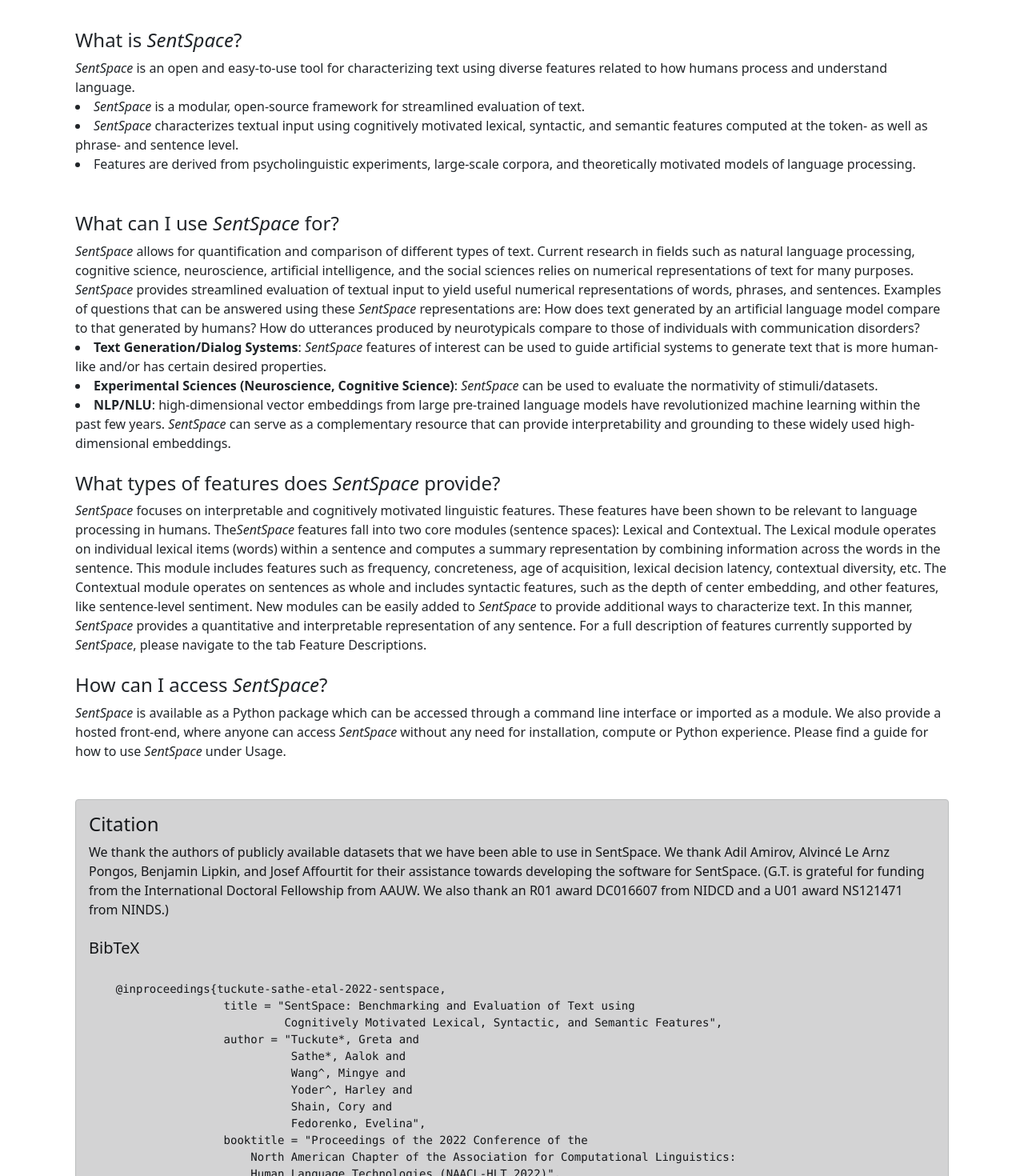
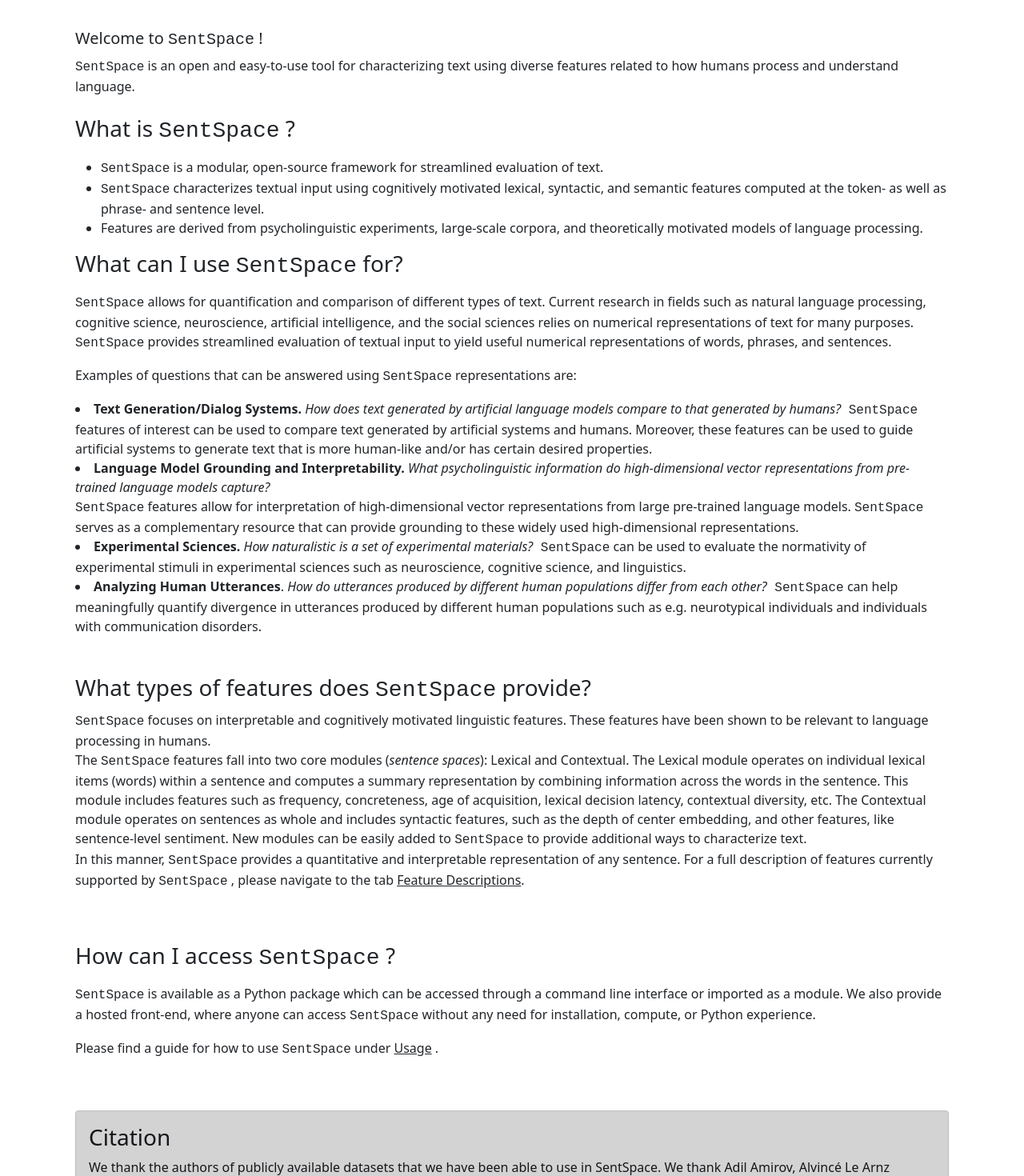
Before and after one commit to evlabwebapps/sentspace-web, a React (Create React App) app: page /#/ in a window 1280 px wide. Shown: the part 60-1530 px from the top of the page at 80% size. Built offline with nearby package versions, Linux system fonts and the light colour scheme.

Commit message:
textual formatting edits on Home and FeatureInfo pages

```diff
--- a/src/pages/Home.jsx
+++ b/src/pages/Home.jsx
@@ -2,22 +2,23 @@
 import { Container } from "react-bootstrap";
 
 
-const citation_text = `
-    @inproceedings{tuckute-sathe-etal-2022-sentspace,
-                    title = "SentSpace: Benchmarking and Evaluation of Text using
-                             Cognitively Motivated Lexical, Syntactic, and Semantic Features",
+const bibtex = `
+    @inproceedings{
+        tuckute-sathe-etal-2022-sentspace,
+        title = "SentSpace: Benchmarking and Evaluation of Text using Cognitively Motivated Lexical,
+                 Syntactic, and Semantic Features",
         author = "Tuckute*, Greta and
                   Sathe*, Aalok and
                   Wang^, Mingye and
                   Yoder^, Harley and
                   Shain, Cory and
                   Fedorenko, Evelina",
-                    booktitle = "Proceedings of the 2022 Conference of the
-                        North American Chapter of the Association for Computational Linguistics:
-                        Human Language Technologies (NAACL-HLT 2022)",
+        booktitle = "Proceedings of the 2022 Conference of the North American Chapter of
+                     the Association for Computational Linguistics: Human Language
+                     Technologies (NAACL-HLT 2022)",
         month = "jul",
         year = "2022",
-                    address = "Seattle, WA and online",
+        address = "Seattle, WA, USA",
         publisher = "Association for Computational Linguistics",
         url = "https://github.com/sentspace/NAACL-HLT-2022/blob/main/NAACL_HLT_2022_SystemDemo_paper28_Camera_Ready.pdf",
         doi = "TBD",
@@ -31,78 +32,52 @@
             {/* <h2>SentSpace</h2> */}
 
 
+            <h5>Welcome to   <span style={{"fontFamily": "monospace"}}>  SentSpace</span>  !</h5>
 
-            <h4>What is <i>SentSpace</i>?</h4>
+              <span style={{"fontFamily": "monospace"}}>  SentSpace</span>   is an open and easy-to-use tool for characterizing text using diverse features related to how humans process and understand language.
 
-            <i>SentSpace</i> is an open and easy-to-use tool for characterizing text using diverse features
-            related to how humans process and understand language.
+            <br/> <br/>
+            <p><h3>What is   <span style={{"fontFamily": "monospace"}}>  SentSpace</span>  ?</h3></p>
+            <ul>
+                <li>  <span style={{"fontFamily": "monospace"}}>  SentSpace</span>   is a modular, open-source framework for streamlined evaluation of text.</li>
+                <li>  <span style={{"fontFamily": "monospace"}}>  SentSpace</span>   characterizes textual input using cognitively motivated lexical, syntactic, and semantic features computed at the token- as well as phrase- and sentence level.&nbsp;</li>
+                <li>Features are derived from psycholinguistic experiments, large-scale corpora, and theoretically motivated models of language processing.</li>
+            </ul>
 
-            <li> <i>SentSpace</i> is a modular, open-source framework for streamlined evaluation of text. </li>
-            <li> <i>SentSpace</i> characterizes textual input using cognitively motivated lexical, syntactic, and semantic features computed at the token- as well as phrase- and sentence level. </li>
-            <li> Features are derived from psycholinguistic experiments, large-scale corpora, and theoretically motivated models of language processing. </li>
+            <p><h3>What can I use   <span style={{ "fontFamily": "monospace" }}>SentSpace</span>   for?</h3></p>
+            <p>  <span style={{ "fontFamily": "monospace" }}>SentSpace</span>   allows for quantification and comparison of different types of text. Current research in fields such as natural language processing, cognitive science, neuroscience, artificial intelligence, and the social sciences relies on numerical representations of text for many purposes.   <span style={{ "fontFamily": "monospace" }}>SentSpace</span>   provides streamlined evaluation of textual input to yield useful numerical representations of words, phrases, and sentences.</p>
+
+            <p>Examples of questions that can be answered using   <span style={{"fontFamily": "monospace"}}>  SentSpace</span>   representations are:&nbsp;</p>
+            <li><strong>Text Generation/Dialog Systems. </strong><em>How does text generated by artificial language models compare to that generated by humans?</em>
+            <span style={{"fontFamily": "monospace"}}>  SentSpace</span>   features of interest can be used to compare text generated by artificial systems and humans. Moreover, these features can be used to guide artificial systems to generate text that is more human-like and/or has certain desired properties.</li>
+            <li><strong>Language Model Grounding and Interpretability. </strong><em>What psycholinguistic information do high-dimensional vector representations from pre-trained language models capture?</em> <br/>
+              <span style={{"fontFamily": "monospace"}}>  SentSpace</span>  features allow for interpretation of high-dimensional vector representations from large pre-trained language models.   <span style={{"fontFamily": "monospace"}}>  SentSpace</span>   serves as a complementary resource that can provide grounding to these widely used high-dimensional representations.</li>
+            <li><strong>Experimental Sciences. </strong><em>How naturalistic is a set of experimental materials?</em>
+              <span style={{"fontFamily": "monospace"}}>  SentSpace</span>   can be used to evaluate the normativity of experimental stimuli in experimental sciences such as neuroscience, cognitive science, and linguistics.</li>
+            <li><strong>Analyzing Human Utterances</strong>. <em>How do utterances produced by different human populations differ from each other?</em>
+              <span style={{"fontFamily": "monospace"}}>  SentSpace</span>   can help meaningfully quantify divergence in utterances produced by different human populations such as e.g. neurotypical individuals and individuals with communication disorders.&nbsp;</li>
 
 
-            <br /> <br />
-            <h4> What can I use <i>SentSpace</i> for? </h4>
+            <br/><br/>
+            <h3>What types of features does  <span style={{"fontFamily": "monospace"}}>  SentSpace</span>  provide?</h3>
+              <span style={{"fontFamily": "monospace"}}>  SentSpace</span>   focuses on interpretable and cognitively motivated linguistic features. These features have been shown to be relevant to language processing in humans.
+            <br/>
+            The   <span style={{"fontFamily": "monospace"}}>  SentSpace</span>   features fall into two core modules (<em>sentence spaces</em>): Lexical and Contextual.
+            The Lexical module operates on individual lexical items (words) within a sentence and computes a summary representation by combining information across the words in the sentence. This module includes features such as frequency, concreteness, age of acquisition, lexical decision latency, contextual diversity, etc.
+            The Contextual module operates on sentences as whole and includes syntactic features, such as the depth of center embedding, and other features, like sentence-level sentiment.
+            New modules can be easily added to   <span style={{"fontFamily": "monospace"}}>  SentSpace</span>   to provide additional ways to characterize text.
+            <p>In this manner,   <span style={{"fontFamily": "monospace"}}>  SentSpace</span>   provides a quantitative and interpretable
+            representation of any sentence. For a full description of features currently supported
+            by   <span style={{"fontFamily": "monospace"}}>  SentSpace</span>  , please navigate to the tab   <span style={{ "text-decoration": "underline" }}>Feature Descriptions</span>.</p>
 
-            <i>SentSpace</i> allows for quantification and comparison of different types of text. Current
-            research in fields such as natural language processing, cognitive science, neuroscience,
-            artificial intelligence, and the social sciences relies on numerical representations of
-            text for many purposes. <i>SentSpace</i> provides streamlined evaluation of textual input to
-            yield useful numerical representations of words, phrases, and sentences.
-
-            Examples of questions that can be answered using these <i>SentSpace</i> representations are:
-            How does text generated by an artificial language model compare to that generated by
-            humans? How do utterances produced by neurotypicals compare to those of individuals with
-            communication disorders?
-
-            <li><b>Text Generation/Dialog Systems</b>: <i>SentSpace</i> features of interest can be used to guide artificial
-            systems to generate text that is more human-like and/or has certain desired properties.</li>
-            <li><b>Experimental Sciences (Neuroscience, Cognitive Science)</b>: <i>SentSpace</i> can be used to evaluate the
-            normativity of stimuli/datasets.</li>
-            <li><b>NLP/NLU</b>: high-dimensional vector embeddings from large pre-trained
-            language models have revolutionized machine learning within the past few years. <i>SentSpace</i> can serve
-            as a complementary resource that can provide interpretability and grounding to these widely used
-            high-dimensional embeddings.</li>
-
-
-            <br />
-
-            <h4>What types of features does <i>SentSpace</i> provide?</h4>
-
-            <i>SentSpace</i> focuses on interpretable and cognitively motivated linguistic features.
-            These features have been shown to be relevant to language processing in humans.  The
-            <i>SentSpace</i> features fall into two core modules (sentence spaces): Lexical and
-            Contextual.
-
-            The Lexical module operates on individual lexical items (words) within a sentence and computes a
-            summary representation by combining information across the words in the sentence. This module
-            includes features such as frequency, concreteness, age of acquisition, lexical decision latency,
-            contextual diversity, etc.
-
-            The Contextual module operates on sentences as whole and includes syntactic features,
-            such as the depth of center embedding, and other features, like sentence-level
-            sentiment.
-
-            New modules can be easily added to <i>SentSpace</i> to provide additional ways to characterize
-            text.  In this manner, <i>SentSpace</i> provides a quantitative and interpretable
-            representation of any sentence.  For a full description of features currently supported
-            by <i>SentSpace</i>, please navigate to the tab Feature Descriptions.
-
+            <br/><br/>
+            <p><h3>How can I access  <span style={{"fontFamily": "monospace"}}>  SentSpace</span>  ?</h3></p>
+            <p>  <span style={{"fontFamily": "monospace"}}>  SentSpace</span>  is available as a Python package which can be accessed through a command line interface or imported as a module. We also provide a hosted front-end, where anyone can access   <span style={{"fontFamily": "monospace"}}>  SentSpace</span>  without any need for installation, compute, or Python experience.</p>
+            <p>Please find a guide for how to use   <span style={{"fontFamily": "monospace"}}>  SentSpace</span>   under   <span style={{ "text-decoration": "underline" }}>Usage</span>  .</p>
 
             <br /> <br />
-            <h4> How can I access <i>SentSpace</i>?  </h4>
-
-            <i>SentSpace</i> is available as a Python package which can be accessed through a command line
-            interface or imported as a module. We also provide a hosted front-end, where anyone can
-            access <i>SentSpace</i> without any need for installation, compute or Python experience.  Please
-            find a guide for how to use <i>SentSpace</i> under Usage.
-
-
-            <br />
-            <br /> <br />
             <div className="alert alert-dark">
-                <h4 className="alert-heading">Citation</h4>
+                <h3 className="alert-heading">Citation</h3>
 
                 We thank the authors of publicly available datasets that we have been able to use in
                 SentSpace.
@@ -117,9 +92,9 @@
 
                 <h5> BibTeX </h5>
 
-                <pre>
-                {citation_text}
-                </pre>
+                <code style={{"display": "block", "white-space": "pre-wrap"}}>
+                {bibtex}
+                </code>
 
 
                 <br />
```
Also changed, not shown: src/pages/FeatureInfo.jsx (+14 -4 lines). Lines whose indentation alone changed are shown as unchanged.
